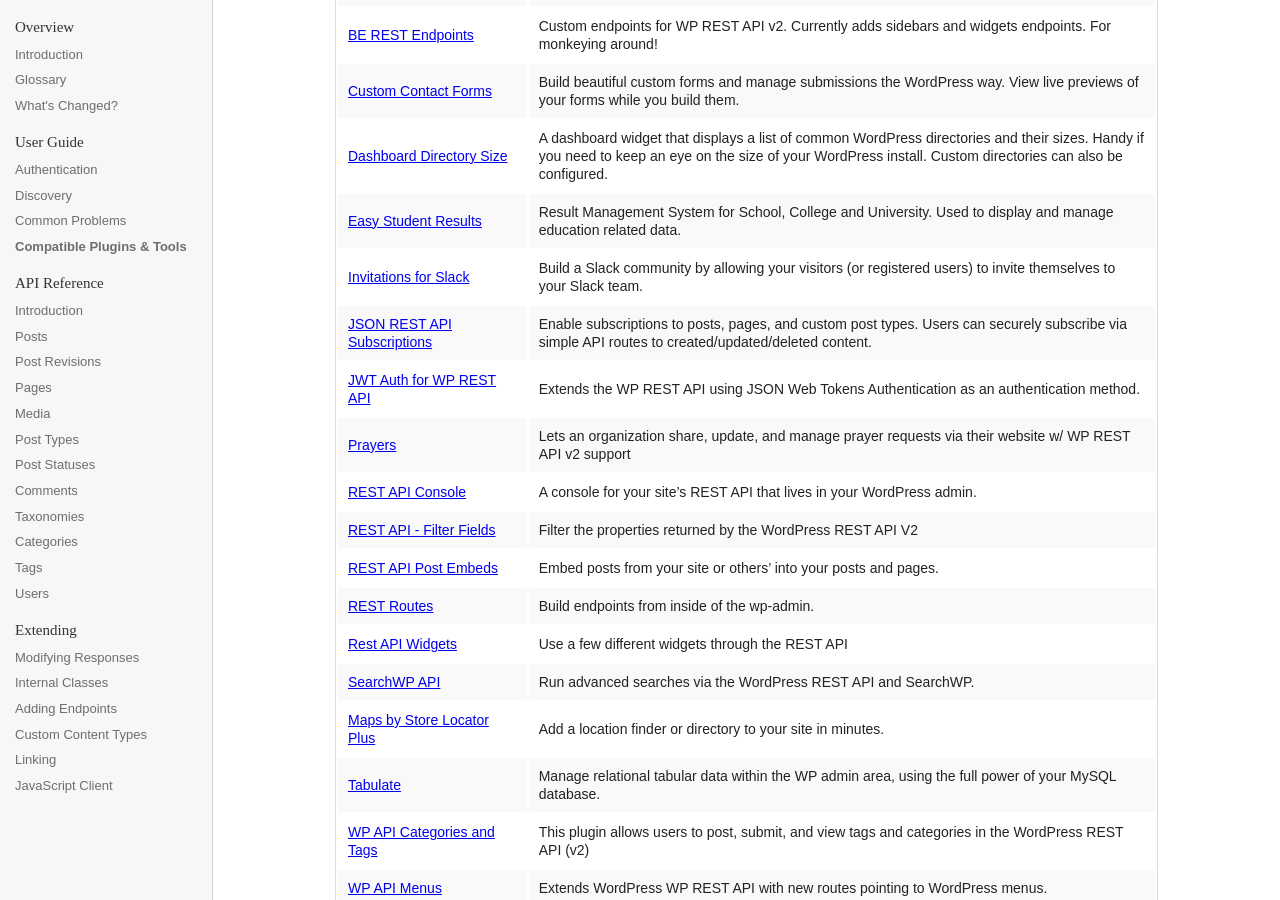
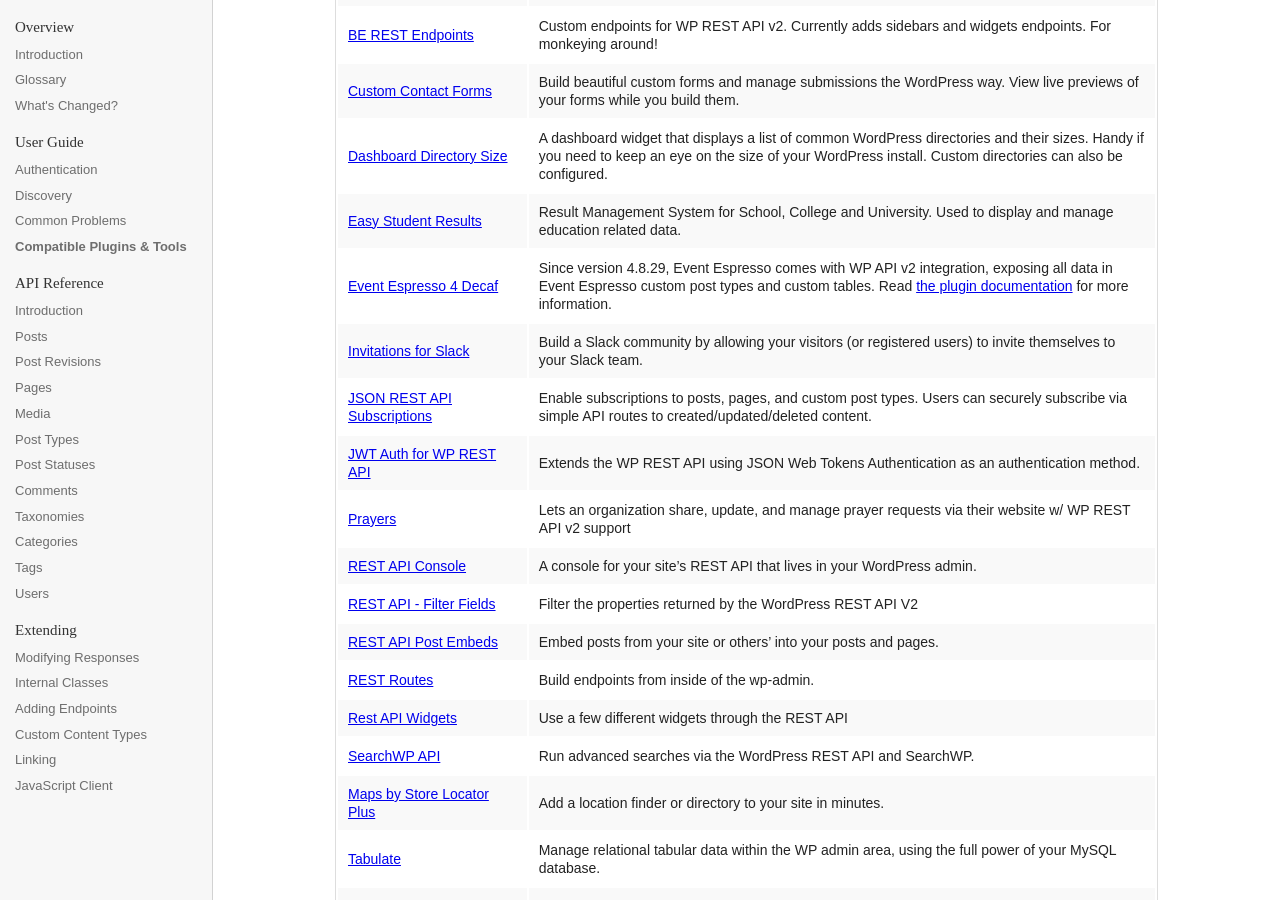
Before and after one commit to WP-API/docs-v2, a Jekyll site: the page built from guide/plugins/index.md, in a window 1280 px wide and 900 px high, scrolled down 662 px. Built offline with Jekyll 4.4.1, drawn with Linux system fonts in a browser that asks for light colours.

Commit message:
Link to Event Espresso 4 Decaf
Fixes #151

```diff
--- a/guide/plugins/index.md
+++ b/guide/plugins/index.md
@@ -25,6 +25,7 @@ please [contact the docs team](https://github.com/WP-API/docs-v2/issues/) and op
 | [Custom Contact Forms](https://wordpress.org/plugins/custom-contact-forms) | Build beautiful custom forms and manage submissions the WordPress way. View live previews of your forms while you build them. |
 | [Dashboard Directory Size](https://wordpress.org/plugins/dashboard-directory-size/) | A dashboard widget that displays a list of common WordPress directories and their sizes. Handy if you need to keep an eye on the size of your WordPress install. Custom directories can also be configured. |
 | [Easy Student Results](https://wordpress.org/plugins/easy-student-results/) | Result Management System for School, College and University. Used to display and manage education related data. |
+| [Event Espresso 4 Decaf](https://wordpress.org/plugins/event-espresso-decaf/) | Since version 4.8.29, Event Espresso comes with WP API v2 integration, exposing all data in Event Espresso custom post types and custom tables. Read [the plugin documentation](https://github.com/eventespresso/event-espresso-core/blob/master/docs/C--REST-API/ee4-rest-api-introduction.md) for more information. |
 | [Invitations for Slack](https://wordpress.org/plugins/invitations-for-slack/) | Build a Slack community by allowing your visitors (or registered users) to invite themselves to your Slack team. |
 | [JSON REST API Subscriptions](https://wordpress.org/plugins/json-rest-api-subscriptions/) | Enable subscriptions to posts, pages, and custom post types. Users can securely subscribe via simple API routes to created/updated/deleted content. |
 | [JWT Auth for WP REST API](https://wordpress.org/plugins/jwt-authentication-for-wp-rest-api/) | Extends the WP REST API using JSON Web Tokens Authentication as an authentication method. |
```
